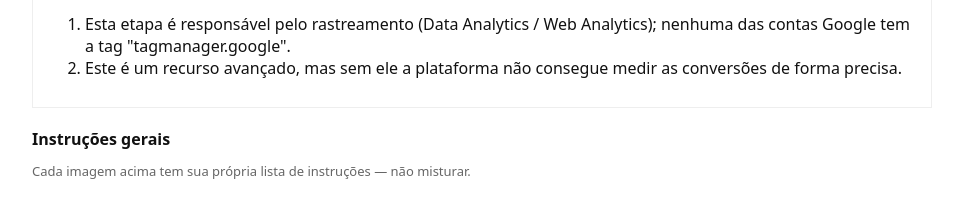
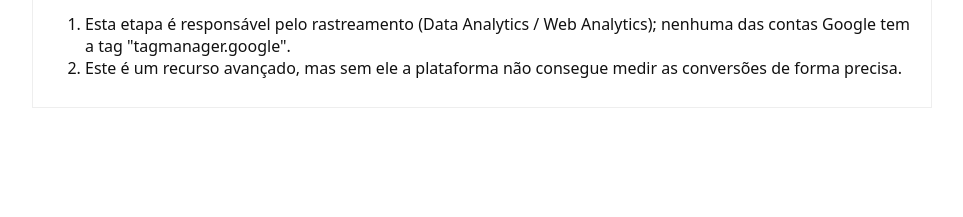
Before and after one commit to SunMotorsOficial/otimizacoes, a plain HTML site: page index.html in a window 1280 px wide. Shown: the part 487-704 px from the top of the page, without its empty margins (158-1121 px from the left). Drawn offline with Linux system fonts and the light colour scheme.

Commit message:
Update index.html

```diff
--- a/index.html
+++ b/index.html
@@ -38,10 +38,7 @@
       </ol>
     </figure>
 
-    <section class="instructions">
-      <h2>Instruções gerais</h2>
-      <p class="hero-caption">Cada imagem acima tem sua própria lista de instruções — não misturar.</p>
-    </section>
+
   </main>
 
   <script type="module" src="script.js"></script>
```
